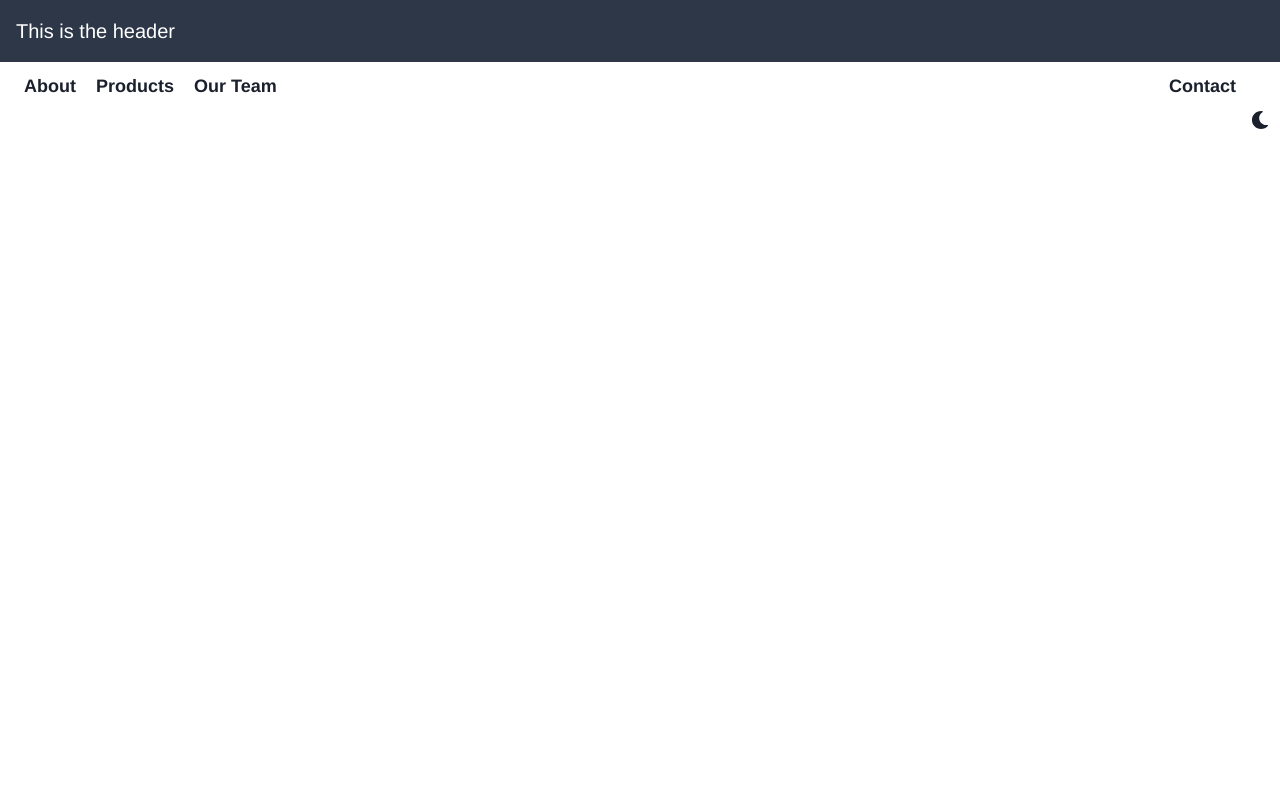
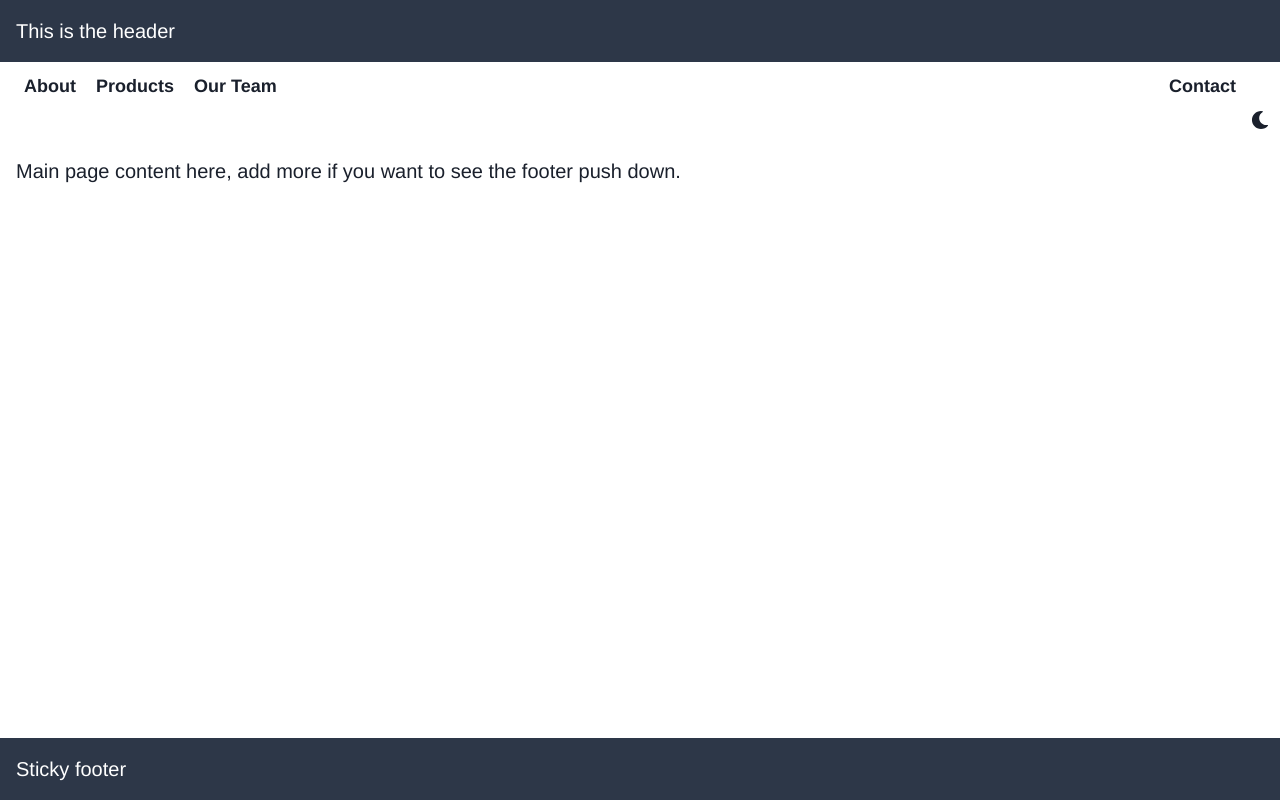
Before and after one commit to cm-kato-moqrin/css-layout-cookbook, a React (Create React App) app: page / in a window 1280 px wide. Built offline with nearby package versions, Linux system fonts and the light colour scheme.

Commit message:
first commit

```diff
--- a/src/App.tsx
+++ b/src/App.tsx
@@ -1,18 +1,25 @@
 import * as React from 'react';
-import { ChakraProvider, Box, VStack, Flex, Spacer } from '@chakra-ui/react';
+import { ChakraProvider, Box, Flex, Spacer } from '@chakra-ui/react';
 import { ColorModeSwitcher } from './ColorModeSwitcher';
 import Header from './components/Header';
+import Footer from './components/Footer';
 import customTheme from './extendTheme';
 
 export const App = () => (
   <ChakraProvider theme={customTheme}>
-    <Box fontSize='xl'>
-      <Header />
-      <Flex w='100%'>
-        <Spacer />
-        <ColorModeSwitcher />
-      </Flex>
-      <VStack spacing={8}></VStack>
+    <Box fontSize='xl' mb='auto'>
+      <Box display='flex' flexDirection='column' minH='100vh'>
+        <Header />
+        <Flex w='100%'>
+          <Spacer />
+          <ColorModeSwitcher />
+        </Flex>
+        <Box p={4} mb='auto'>
+          Main page content here, add more if you want to see the footer push
+          down.
+        </Box>
+        <Footer />
+      </Box>
     </Box>
   </ChakraProvider>
 );
--- /dev/null
+++ b/src/components/Footer.tsx
@@ -0,0 +1,12 @@
+import { Box } from '@chakra-ui/react';
+import React from 'react';
+
+function Footer() {
+  return (
+    <Box bg='#2D3748' p={4} color='white'>
+      Sticky footer
+    </Box>
+  );
+}
+
+export default Footer;
```
